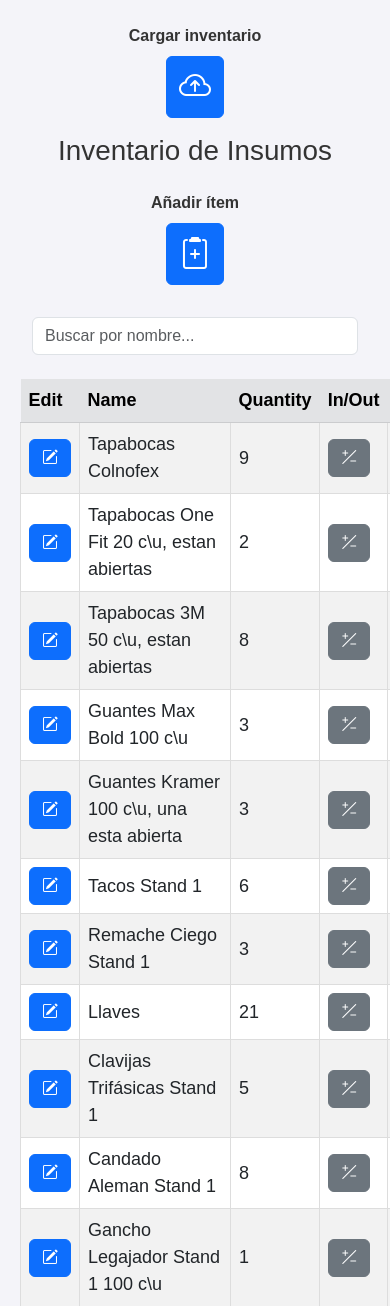
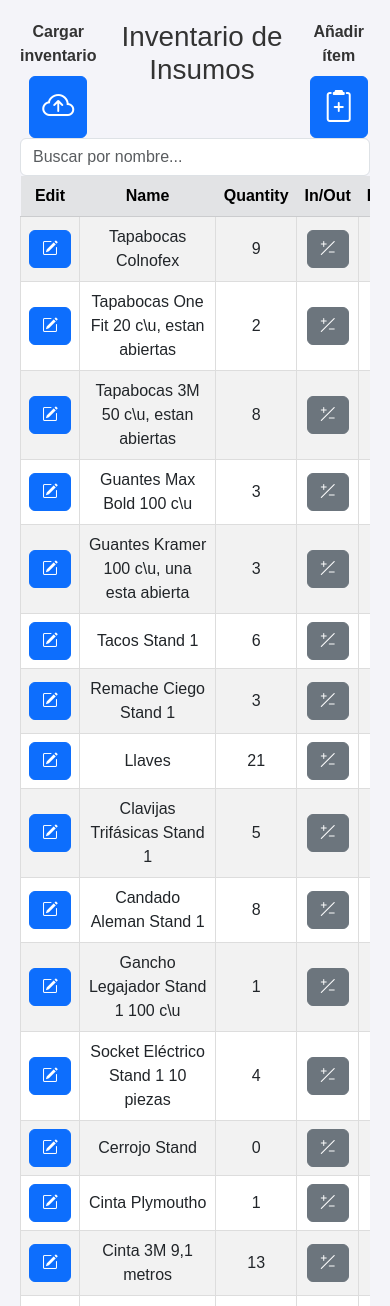
Before and after one commit to JJtamayoQ/inventory_app, a Flask app: page / in a window 390 px wide; the page is wider, and only the part inside the window is pictured. Shown: the top 1306 px of that part. Run offline with Flask 3, Linux system fonts and the light colour scheme; data comes from the database, SQL or seed files in the repository.

Commit message:
Corrección de responsividad

```diff
--- a/static/styles.css
+++ b/static/styles.css
@@ -16,15 +16,6 @@
     margin: 10px 0;
 }
 
-/* Contenedor sin uso */
-.container-2 {
-    margin: 0 auto;
-    background: #fff;
-    padding: 20px;
-    border-radius: 10px;
-    box-shadow: 0 0 10px rgba(0, 0, 0, 0.1);
-}
-
 .form-group {
     margin-bottom: 15px;
 }
@@ -34,14 +25,6 @@
     font-weight: bold;
     margin-bottom: 5px;
     color: #555;
-}
-
-table {
-    width: auto;
-    border-collapse: collapse;
-    margin: 20px 0;
-    font-size: 18px;
-    text-align: left;
 }
 
 table td {
--- a/templates/index.html
+++ b/templates/index.html
@@ -15,18 +15,18 @@
     <link rel="stylesheet" href="{{ url_for('static', filename='styles.css') }}">
 </head>
 <body>
-    <div class="container text-center my-4">
-        <div class="row align-items-center mb-3">
-            <div class="col-12 col-md-4 mb-3 mb-md-0">
+    <div class="container-xs text-center">
+        <div class="row">
+            <div class="col">
                 <label for="add-data" class="form-label">Cargar inventario</label>
                 <button type="button" class="btn btn-primary">
                     <i class="bi bi-cloud-arrow-up" style="font-size: 2rem;"></i>
                 </button>
             </div>
-            <div class="col-12 col-md-4 mb-3 mb-md-0">
+            <div class="col-6">
                 <h1>Inventario de Insumos</h1>
             </div>
-            <div class="col-12 col-md-4 mb-3 mb-md-0">
+            <div class="col">
                 <label for="add-item" class="form-label">Añadir ítem</label>
                 <button type="button" class="btn btn-primary">
                     <i class="bi bi-clipboard2-plus" style="font-size: 2rem;"></i>
@@ -44,11 +44,9 @@
                     onkeyup="filterTable()">
             </div>
         </div>
-    </div>
-
-
 
         <!-- Tabla de insumos -->
+        <div class="table-responsive">
             <table class="table table-striped table-hover align-middle" id="inventoryTable">
                 <thead class="table-secondary">
                     <tr>
@@ -103,6 +101,7 @@
                     {% endfor %}
                 </tbody>
             </table>
+        </div>
 
         <!-- Modales -->
         <!-- Modal Editar -->
@@ -223,6 +222,7 @@
                 </div>
             </div>
         </div>
+    </div>
 
 
     <!-- Bootstrap JS -->
```
Lines whose indentation alone changed are shown as unchanged.
